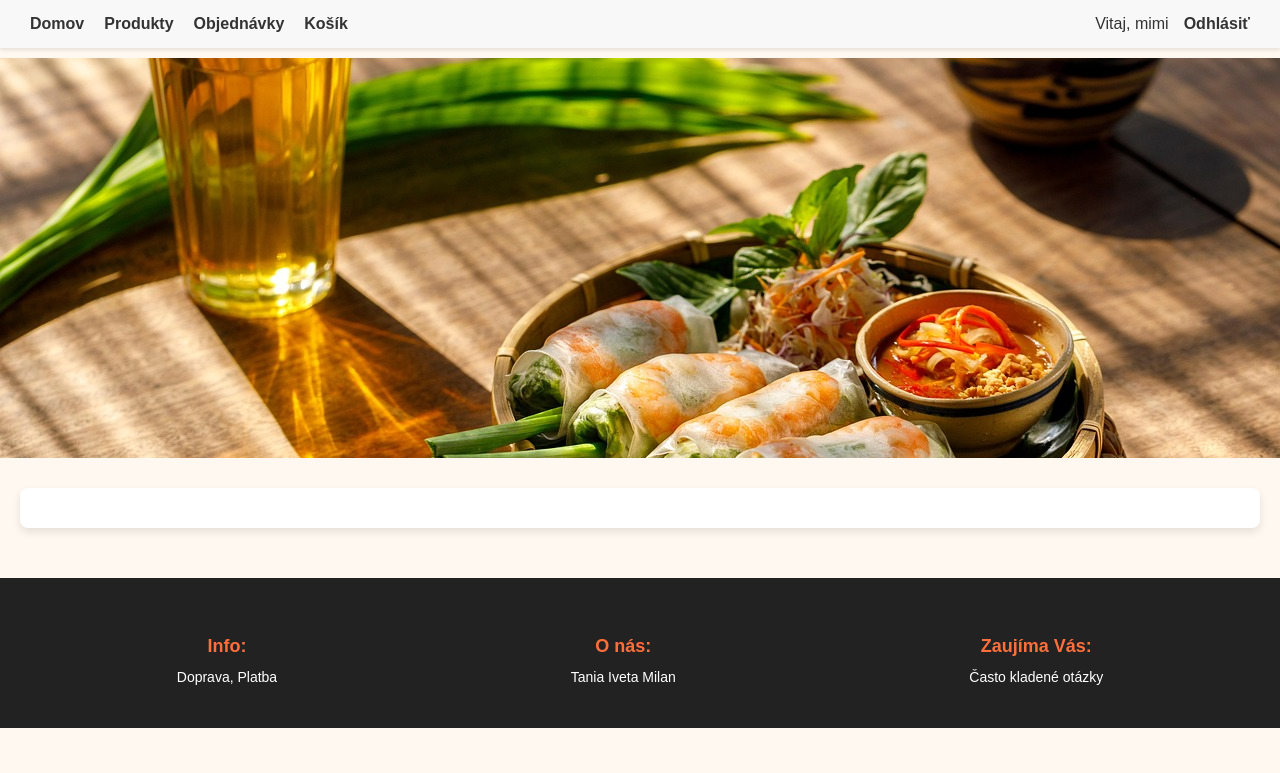
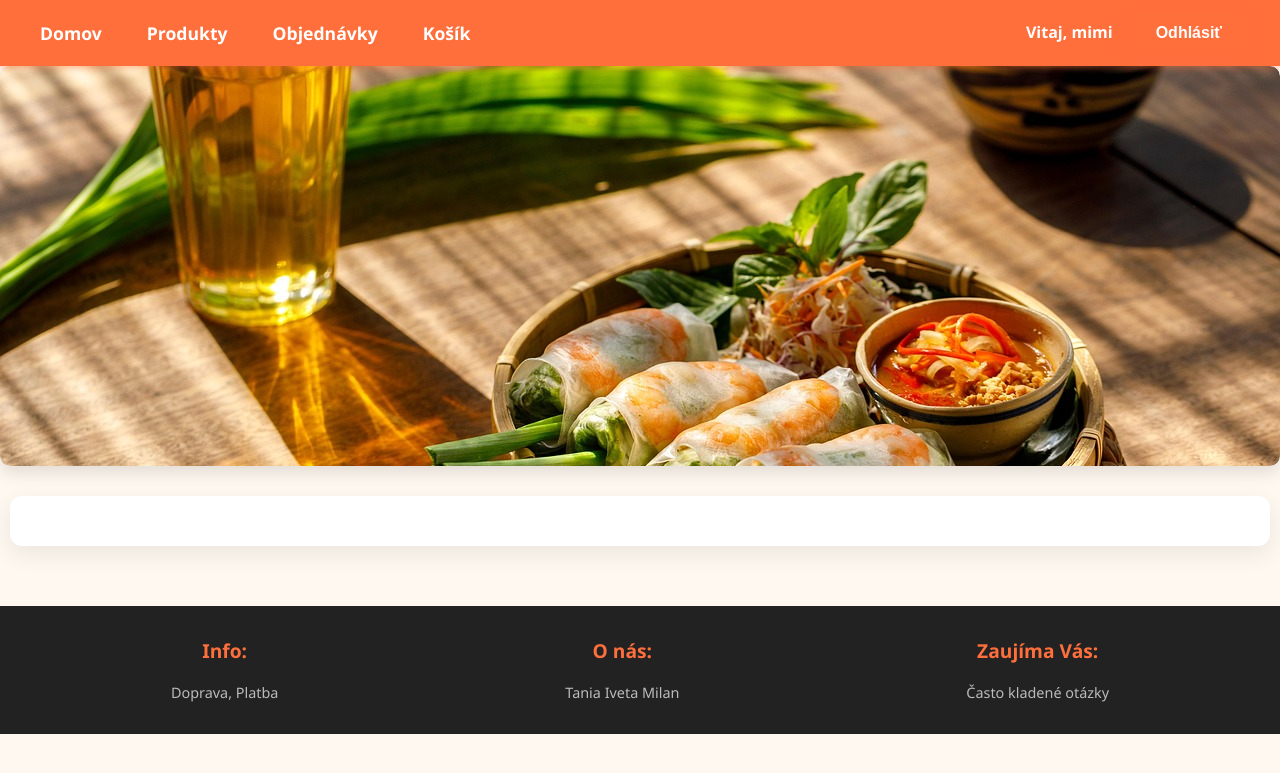
Before and after one commit to MilanSurkos/Foodsy, a Django app: page / in a window 1280 px wide. Shown: the top 773 px of the page. Run offline with Django 5.2, Linux system fonts and the light colour scheme; a user stored in the database is signed in.

Commit message:
Oprava tlacitka odhlasit sa ..

```diff
--- a/static/styles.css
+++ b/static/styles.css
@@ -1,34 +1,101 @@
 /* === Všeobecné štýly === */
 body {
-    font-family: Arial, sans-serif;
+    font-family: 'Segoe UI', Tahoma, Geneva, Verdana, sans-serif;
     margin: 0;
     padding: 0;
     background: #fff8f0;
-    color: #333;
+    color: #444;
+    line-height: 1.6;
 }
+
 h1, h2, h3, h4, h5, h6 {
-    font-weight: bold;
+    font-weight: 700;
+    color: #ff6f3c;
+    margin-top: 0;
 }
 
 /* === Navigácia === */
 nav {
     background-color: #ff6f3c;
-    padding: 10px 20px;
+    padding: 12px 30px;
+    box-shadow: 0 2px 6px rgba(255, 111, 60, 0.4);
+    position: sticky;
+    top: 0;
+    z-index: 100;
+
+    display: flex;
+    justify-content: space-between;  /* rozostaví menu a prihlasovanie */
+    align-items: center;
 }
+
 nav ul {
     list-style: none;
     margin: 0;
     padding: 0;
     display: flex;
-    gap: 20px;
+    gap: 25px;
 }
+
 nav ul li a {
     color: white;
     text-decoration: none;
-    font-weight: bold;
+    font-weight: 700;
+    font-size: 1.1rem;
+    padding: 6px 10px;
+    border-radius: 5px;
+    transition: background-color 0.3s ease, color 0.3s ease;
 }
-nav ul li a:hover {
-    text-decoration: underline;
+
+nav ul li a:hover,
+nav ul li a:focus {
+    background-color: #e65c28;
+    color: #fff9f4;
+    outline: none;
+}
+
+/* Kontajner pre prihlasovacie odkazy */
+nav > div {
+    display: flex;
+    align-items: center;
+    gap: 15px;
+}
+
+/* Text vitania */
+nav > div span {
+    color: white;
+    font-weight: 700;
+    font-size: 1rem;
+}
+
+/* Avatar obrázok */
+.avatar-img {
+    border-radius: 50%;
+    width: 36px;
+    height: 36px;
+    object-fit: cover;
+    box-shadow: 0 0 6px rgba(0,0,0,0.2);
+}
+
+/* Tlačidlá prihlasenia/odhlasenia/registrácie */
+nav > div a {
+    background-color: white;
+    color: #ff6f3c;
+    padding: 8px 18px;
+    border-radius: 8px;
+    font-weight: 700;
+    font-size: 1rem;
+    text-decoration: none;
+    transition: background-color 0.3s ease, color 0.3s ease;
+    box-shadow: 0 4px 10px rgba(255, 111, 60, 0.3);
+    cursor: pointer;
+}
+
+nav > div a:hover,
+nav > div a:focus {
+    background-color: #e65c28;
+    color: white;
+    outline: none;
+    box-shadow: 0 6px 12px rgba(230, 92, 40, 0.6);
 }
 
 /* === Slideshow štýly === */
@@ -37,35 +104,42 @@
     max-width: 100%;
     height: 400px;
     overflow: hidden;
-    background-color: #ddd; /* Záložná farba, pre prípad nenačítania obrázkov */
+    background-color: #ddd;
+    border-radius: 10px;
+    box-shadow: 0 8px 15px rgba(0,0,0,0.1);
 }
 .slide {
     display: none;
     position: absolute;
     width: 100%;
     height: 100%;
+    top: 0;
+    left: 0;
 }
 .slide img {
     width: 100%;
     height: 100%;
     object-fit: cover;
+    border-radius: 10px;
 }
 .slide.active {
     display: block;
-    animation: fade 2s;
+    animation: fadeIn 1.5s ease forwards;
+}
+
+@keyframes fadeIn {
+    from { opacity: 0; }
+    to { opacity: 1; }
 }
 
 /* === Kontajner pre obsah stránky === */
 .container {
     max-width: 1200px;
-    margin: 20px auto;
-    padding: 0 15px;
-    background-color: #fff; /* Krémový podklad pre lepší čitateľný obsah */
-    box-shadow: 0 4px 8px rgba(0, 0, 0, 0.1);
-    border-radius: 8px;
-}
-section {
-    margin-bottom: 40px;
+    margin: 30px auto;
+    padding: 25px 30px;
+    background-color: #fff;
+    box-shadow: 0 8px 25px rgba(0, 0, 0, 0.08);
+    border-radius: 12px;
 }
 
 /* === Tlačidlá a formuláre === */
@@ -73,37 +147,51 @@
 form button {
     background: #ff6f3c;
     color: white;
-    padding: 10px 20px;
-    border-radius: 5px;
+    padding: 12px 28px;
+    border-radius: 8px;
     text-decoration: none;
-    font-weight: bold;
-    transition: background 0.3s;
-    display: inline-block;
+    font-weight: 700;
+    font-size: 1rem;
+    border: none;
+    cursor: pointer;
+    transition: background-color 0.3s ease;
+    box-shadow: 0 4px 10px rgba(255, 111, 60, 0.3);
 }
 a.button:hover,
-form button:hover {
+form button:hover,
+a.button:focus,
+form button:focus {
     background: #e65c28;
+    outline: none;
+    box-shadow: 0 6px 12px rgba(230, 92, 40, 0.5);
 }
 form label {
-    margin-right: 10px;
-    font-weight: bold;
-    display: inline-block;
-    margin-bottom: 5px;
+    display: block;
+    margin-bottom: 6px;
+    font-weight: 600;
+    color: #666;
 }
 form input[type="number"] {
-    width: 50px;
-    padding: 5px;
-    border: 1px solid #ccc;
-    border-radius: 4px;
+    width: 60px;
+    padding: 7px 10px;
+    border: 1.5px solid #ccc;
+    border-radius: 6px;
+    font-size: 1rem;
+    transition: border-color 0.3s ease;
+}
+form input[type="number"]:focus {
+    border-color: #ff6f3c;
+    outline: none;
 }
 
 /* === Pätička stránky === */
 .page-footer {
-    background-color: #333;
+    background-color: #222;
     color: white;
-    padding: 20px 0;
+    padding: 30px 20px;
     text-align: center;
-    margin-top: 50px;
+    margin-top: 60px;
+    font-size: 0.95rem;
 }
 .footer-content {
     display: flex;
@@ -111,23 +199,29 @@
     max-width: 1200px;
     margin: 0 auto;
     flex-wrap: wrap;
-    gap: 20px;
+    gap: 25px;
 }
 .footer-section h3 {
     color: #ff6f3c;
-    font-size: 18px;
-    margin-bottom: 10px;
+    font-size: 1.2rem;
+    margin-bottom: 14px;
 }
 .footer-section p {
     margin: 0;
-    font-size: 14px;
-    line-height: 1.5;
+    font-size: 0.9rem;
+    line-height: 1.6;
+    color: #bbb;
 }
 
 /* === Responzívny dizajn === */
 @media (max-width: 768px) {
     nav ul {
         flex-direction: column;
+        gap: 12px;
+    }
+    nav > div {
+        justify-content: center;
+        margin-top: 10px;
         gap: 10px;
     }
     .footer-content {
@@ -135,6 +229,7 @@
         text-align: center;
     }
     .container {
-        padding: 10px;
+        padding: 20px 15px;
+        margin: 20px 10px;
     }
 }
--- a/templates/base.html
+++ b/templates/base.html
@@ -6,74 +6,6 @@
     <meta name="viewport" content="width=device-width, initial-scale=1" />
     <title>Foodsy - Objednaj si jedlo online</title>
     <link rel="stylesheet" href="{% static 'styles.css' %}">
-    <style>
-        nav {
-            display: flex;
-            justify-content: space-between;
-            align-items: center;
-            padding: 15px 30px;
-            background-color: #f8f8f8;
-            box-shadow: 0 2px 4px rgba(0,0,0,0.1);
-        }
-        nav ul {
-            list-style: none;
-            display: flex;
-            gap: 20px;
-            margin: 0;
-            padding: 0;
-        }
-        nav ul li a, nav div a {
-            text-decoration: none;
-            color: #333;
-            font-weight: bold;
-        }
-        nav div {
-            display: flex;
-            gap: 15px;
-            align-items: center;
-        }
-        .slideshow-container {
-            width: 100%;
-            overflow: hidden;
-            position: relative;
-            margin-top: 10px;
-        }
-        .slide {
-            display: none;
-            width: 100%;
-        }
-        .slide.active {
-            display: block;
-        }
-        .container {
-            max-width: 1200px;
-            margin: 30px auto;
-            padding: 20px;
-        }
-        .page-footer {
-            background-color: #222;
-            color: #fff;
-            padding: 30px 0;
-            text-align: center;
-        }
-        .footer-content {
-            display: flex;
-            justify-content: space-around;
-            flex-wrap: wrap;
-        }
-        .footer-section {
-            margin: 10px;
-        }
-        .footer-section h3 {
-            margin-bottom: 10px;
-        }
-        .avatar-img {
-            border-radius: 50%;
-            width: 30px;
-            height: 30px;
-            object-fit: cover;
-        }
-    </style>
 </head>
 <body>
 
@@ -83,9 +15,7 @@
         <li><a href="{% url 'home' %}">Domov</a></li>
         <li><a href="{% url 'products:kategorie_list' %}">Produkty</a></li>
         <li><a href="{% url 'orders:orders' %}">Objednávky</a></li>
-
         <li><a href="{% url 'basket:view_basket' %}">Košík</a></li>
-
     </ul>
 
     <div>
@@ -94,7 +24,10 @@
             {% if user.avatar %}
                 <img src="{{ user.avatar.url }}" alt="Avatar" class="avatar-img">
             {% endif %}
-            <a href="{% url 'logout' %}">Odhlásiť</a>
+            <form method="post" action="{% url 'logout' %}" style="display:inline;">
+                {% csrf_token %}
+                <button type="submit" class="logout-button">Odhlásiť</button>
+            </form>
         {% else %}
             <a href="{% url 'login' %}">Prihlásenie</a>
             <a href="{% url 'register' %}">Registrácia</a>
```
Also changed, not shown: db.sqlite3.
